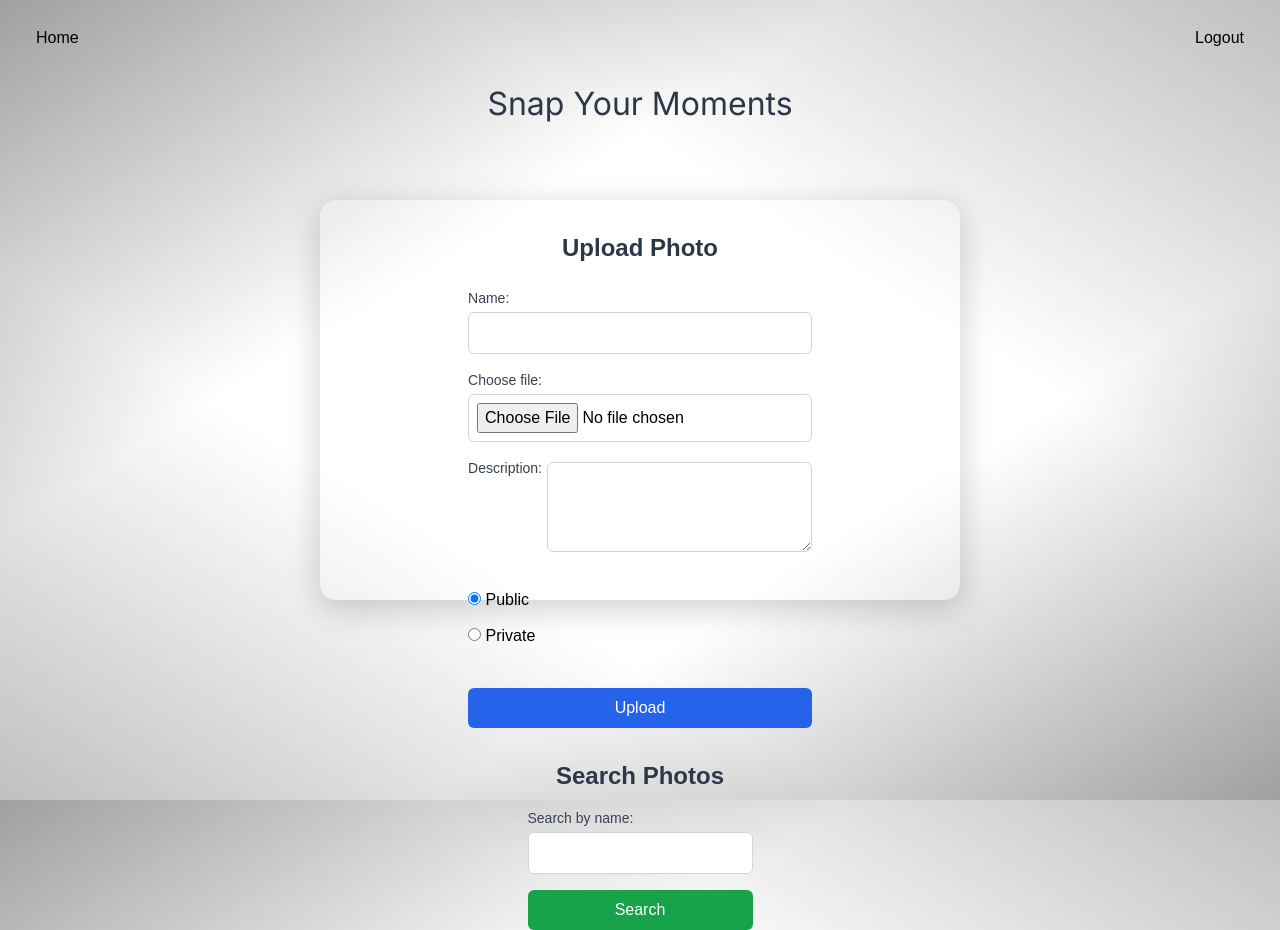
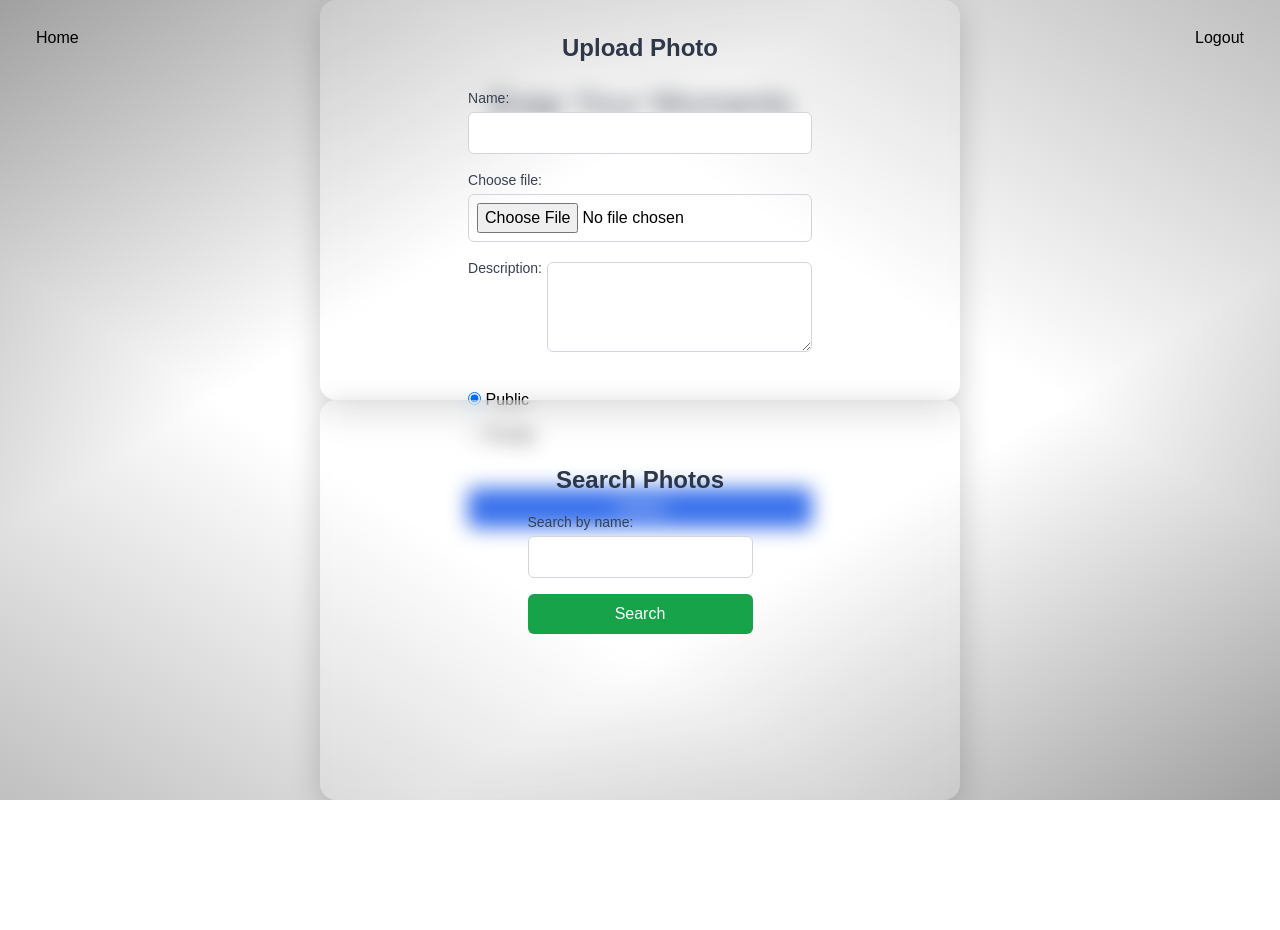
Before and after one commit to nlee1025git/FaithGallery, a Flask app: page / in a window 1280 px wide. After the commit the page ends 800 px from the top, so only its background shows below. Run offline with Flask 3, Linux system fonts and the light colour scheme; the visitor is signed in with stand-in values (Sample User, id 1); some libraries are stand-ins or nearby versions.

Commit message:
testing
frontend fix

```diff
--- a/backend/templates/index.html
+++ b/backend/templates/index.html
@@ -49,6 +49,10 @@
 
                 <input type="submit" value="Upload" class="btn w-full bg-blue-600 text-white p-2 rounded-md hover:bg-blue-700">
             </form>
+            </div>
+
+             <div class="container m-auto">
+
 
             <form action="/search" method="get" class="space-y-4">
                 <h2 class="text-2xl font-semibold mt-8 mb-4 text-center">Search Photos</h2>
```
